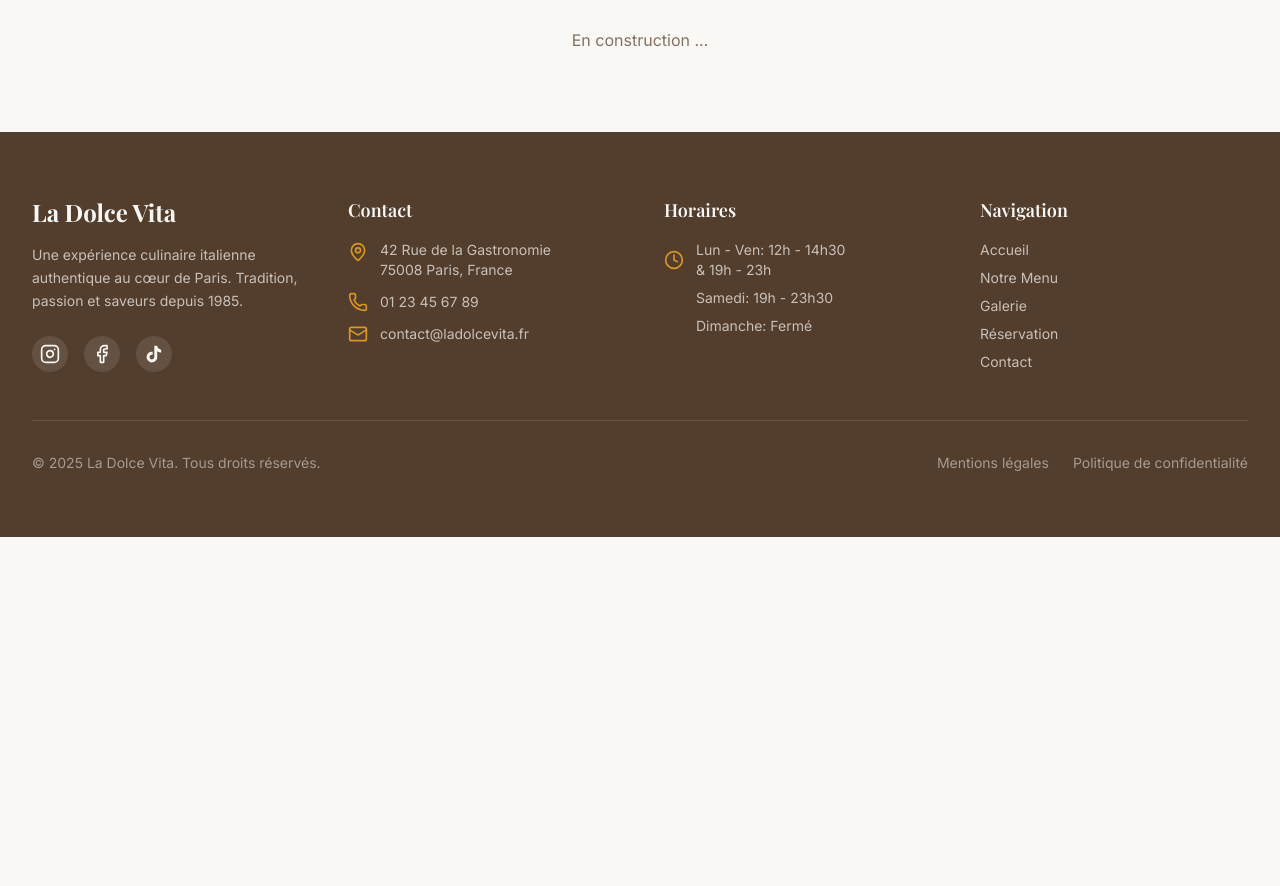
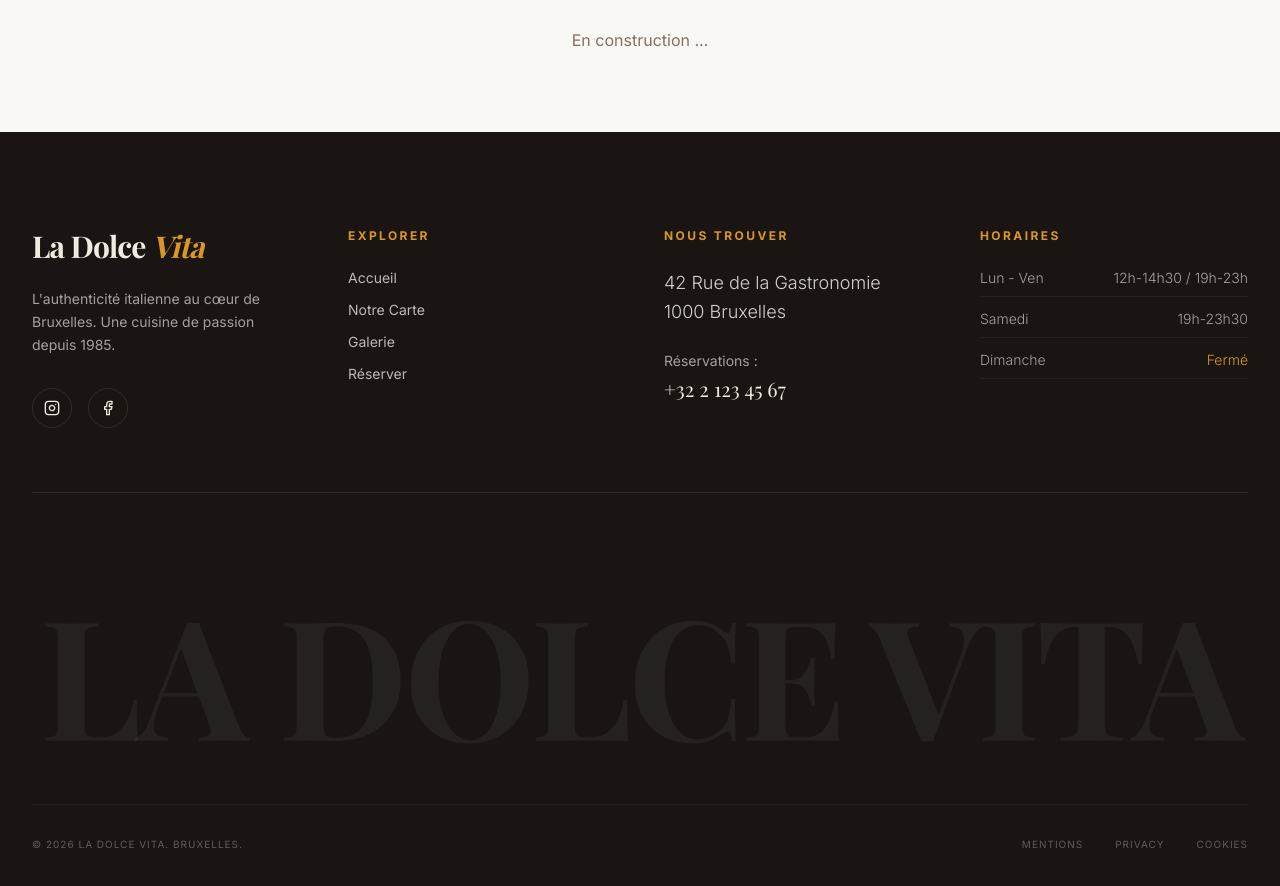
Before and after one commit to Eultype/la-dolce-vita, a Next.js app: page / in a window 1280 px wide. Shown: the part 1880-2766 px from the top of the page. Before the commit the page ends 2417 px from the top, so only its background shows below. Built offline with nearby package versions, Linux system fonts and the light colour scheme; a web font is replaced by a local one.

Commit message:
feat(footer): refonte du Footer (structure 4 colonnes équilibrées, grand titre et design luxe Gold/Noir)

```diff
--- a/src/components/layout/Footer.tsx
+++ b/src/components/layout/Footer.tsx
@@ -1,141 +1,100 @@
+"use client";
+
 // Import Next
 import Link from "next/link";
-// Import de Lucide-React
-import { MapPin, Phone, Mail, Clock, Instagram, Facebook } from "lucide-react";
+// Import de Lucide Icons
+import { Instagram, Facebook } from "lucide-react";
 
-// Composant Footer
+// Composant du Footer
 export function Footer() {
     return (
-        <footer className="bg-italian-brown text-primary-foreground">
-            <div className="container mx-auto py-16">
-                <div className="grid grid-cols-1 md:grid-cols-2 lg:grid-cols-4 gap-12">
-                    {/* Marque */}
-                    <div className="space-y-4">
-                        <h3 className="font-serif text-2xl font-bold">La Dolce Vita</h3>
-                        <p className="text-primary-foreground/70 text-sm leading-relaxed">
-                            Une expérience culinaire italienne authentique au cœur de Paris.
-                            Tradition, passion et saveurs depuis 1985.
+        <footer className="bg-[#1a1512] text-[#f0ebe0] pt-24 pb-12 overflow-hidden relative">
+            <div className="container mx-auto px-6 relative z-10">
+                {/* GRILLE PRINCIPALE - 4 COLONNES EQUILIBRÉES */}
+                <div className="grid grid-cols-1 md:grid-cols-2 lg:grid-cols-4 gap-12 mb-24 border-b border-white/10 pb-16">
+
+                    {/* Colonne 1 : Marque & Réseaux */}
+                    <div className="space-y-6">
+                        <h3 className="font-serif text-3xl font-bold tracking-tight">La Dolce <span className="italic text-italian-gold">Vita</span></h3>
+                        <p className="text-white/60 text-sm leading-relaxed max-w-xs">
+                            L'authenticité italienne au cœur de Bruxelles. Une cuisine de passion depuis 1985.
                         </p>
                         <div className="flex gap-4 pt-2">
-                            {/* Instagram */}
-                            <a
-                                href="https://instagram.com"
-                                target="_blank"
-                                rel="noopener noreferrer"
-                                className="p-2 rounded-full bg-primary-foreground/10 hover:bg-primary-foreground/20 transition-colors"
-                                aria-label="Instagram"
-                            >
-                                <Instagram className="w-5 h-5" />
+                            <a href="#" className="w-10 h-10 rounded-full border border-white/10 flex items-center justify-center hover:bg-italian-gold hover:border-italian-gold hover:text-[#1a1512] transition-all duration-300">
+                                <Instagram className="w-4 h-4" />
                             </a>
-                            {/* Facebook */}
-                            <a
-                                href="https://facebook.com"
-                                target="_blank"
-                                rel="noopener noreferrer"
-                                className="p-2 rounded-full bg-primary-foreground/10 hover:bg-primary-foreground/20 transition-colors"
-                                aria-label="Facebook"
-                            >
-                                <Facebook className="w-5 h-5" />
-                            </a>
-                            {/* TikTok */}
-                            <a
-                                href="https://tiktok.com"
-                                target="_blank"
-                                rel="noopener noreferrer"
-                                className="p-2 rounded-full bg-primary-foreground/10 hover:bg-primary-foreground/20 transition-colors"
-                                aria-label="TikTok"
-                            >
-                                <svg className="w-5 h-5" fill="currentColor" viewBox="0 0 24 24">
-                                    <path d="M19.59 6.69a4.83 4.83 0 01-3.77-4.25V2h-3.45v13.67a2.89 2.89 0 01-5.2 1.74 2.89 2.89 0 012.31-4.64 2.93 2.93 0 01.88.13V9.4a6.84 6.84 0 00-1-.05A6.33 6.33 0 005 20.1a6.34 6.34 0 0010.86-4.43v-7a8.16 8.16 0 004.77 1.52v-3.4a4.85 4.85 0 01-1-.1z"/>
-                                </svg>
+                            <a href="#" className="w-10 h-10 rounded-full border border-white/10 flex items-center justify-center hover:bg-italian-gold hover:border-italian-gold hover:text-[#1a1512] transition-all duration-300">
+                                <Facebook className="w-4 h-4" />
                             </a>
                         </div>
                     </div>
 
-                    {/* Coordonnées de contact */}
-                    <div className="space-y-4">
-                        <h4 className="font-serif text-lg font-semibold">Contact</h4>
+                    {/* Colonne 2 : Navigation */}
+                    <div className="space-y-6">
+                        <span className="text-italian-gold text-xs font-bold tracking-[0.2em] uppercase block">
+                            Explorer
+                        </span>
                         <ul className="space-y-3 text-sm">
-                            {/* Adresse */}
-                            <li className="flex items-start gap-3">
-                                <MapPin className="w-5 h-5 mt-0.5 text-accent shrink-0" />
-                                <span className="text-primary-foreground/70">
-                                    42 Rue de la Gastronomie<br />
-                                    75008 Paris, France
-                                </span>
-                            </li>
-                            {/* Téléphone */}
-                            <li className="flex items-center gap-3">
-                                <Phone className="w-5 h-5 text-accent shrink-0" />
-                                <a href="tel:+33123456789" className="text-primary-foreground/70 hover:text-primary-foreground transition-colors">
-                                    01 23 45 67 89
-                                </a>
-                            </li>
-                            {/* Email */}
-                            <li className="flex items-center gap-3">
-                                <Mail className="w-5 h-5 text-accent shrink-0" />
-                                <a href="mailto:contact@ladolcevita.fr" className="text-primary-foreground/70 hover:text-primary-foreground transition-colors">
-                                    contact@ladolcevita.fr
-                                </a>
-                            </li>
+                            <li><Link href="/" className="text-white/70 hover:text-white hover:translate-x-1 transition-all inline-block">Accueil</Link></li>
+                            <li><Link href="/menu" className="text-white/70 hover:text-white hover:translate-x-1 transition-all inline-block">Notre Carte</Link></li>
+                            <li><Link href="/galerie" className="text-white/70 hover:text-white hover:translate-x-1 transition-all inline-block">Galerie</Link></li>
+                            <li><Link href="/reservation" className="text-white/70 hover:text-white hover:translate-x-1 transition-all inline-block">Réserver</Link></li>
                         </ul>
                     </div>
 
-                    {/* Horaires */}
-                    <div className="space-y-4">
-                        <h4 className="font-serif text-lg font-semibold">Horaires</h4>
-                        <ul className="space-y-2 text-sm">
-                            <li className="flex items-center gap-3">
-                                <Clock className="w-5 h-5 text-accent shrink-0" />
-                                <div className="text-primary-foreground/70">
-                                    <p>Lun - Ven: 12h - 14h30</p>
-                                    <p>& 19h - 23h</p>
-                                </div>
-                            </li>
-                            <li className="pl-8 text-primary-foreground/70">
-                                <p>Samedi: 19h - 23h30</p>
-                            </li>
-                            <li className="pl-8 text-primary-foreground/70">
-                                <p>Dimanche: Fermé</p>
-                            </li>
-                        </ul>
+                    {/* Colonne 3 : Contact & Adresse */}
+                    <div className="space-y-6">
+                        <span className="text-italian-gold text-xs font-bold tracking-[0.2em] uppercase block">
+                            Nous trouver
+                        </span>
+                        <address className="not-italic text-lg text-white/80 leading-relaxed font-light">
+                            42 Rue de la Gastronomie<br />
+                            1000 Bruxelles
+                        </address>
+                        <div className="space-y-1">
+                            <p className="text-white/60 text-sm">Réservations :</p>
+                            <a href="tel:+3221234567" className="block text-xl font-serif hover:text-italian-gold transition-colors">
+                                +32 2 123 45 67
+                            </a>
+                        </div>
                     </div>
 
-                    {/* Navigation */}
-                    <div className="space-y-4">
-                        <h4 className="font-serif text-lg font-semibold">Navigation</h4>
-                        <ul className="space-y-2 text-sm">
-                            {[
-                                { href: "/", label: "Accueil" },
-                                { href: "/menu", label: "Notre Menu" },
-                                { href: "/galerie", label: "Galerie" },
-                                { href: "/reservation", label: "Réservation" },
-                                { href: "/contact", label: "Contact" },
-                            ].map((link) => (
-                                <li key={link.href}>
-                                    <Link
-                                        href={link.href}
-                                        className="text-primary-foreground/70 hover:text-primary-foreground transition-colors"
-                                    >
-                                        {link.label}
-                                    </Link>
-                                </li>
-                            ))}
+                    {/* Colonne 4 : Horaires */}
+                    <div className="space-y-6">
+                        <span className="text-italian-gold text-xs font-bold tracking-[0.2em] uppercase block">
+                            Horaires
+                        </span>
+                        <ul className="space-y-3 text-white/60 text-sm font-light">
+                            <li className="flex justify-between border-b border-white/5 pb-2">
+                                <span>Lun - Ven</span>
+                                <span>12h-14h30 / 19h-23h</span>
+                            </li>
+                            <li className="flex justify-between border-b border-white/5 pb-2">
+                                <span>Samedi</span>
+                                <span>19h-23h30</span>
+                            </li>
+                            <li className="flex justify-between border-b border-white/5 pb-2">
+                                <span>Dimanche</span>
+                                <span className="text-italian-gold">Fermé</span>
+                            </li>
                         </ul>
                     </div>
                 </div>
 
-                {/* Droit d'auteur / Mentions / Politique de confidentialités */}
-                <div className="mt-12 pt-8 border-t border-primary-foreground/10">
-                    <div className="flex flex-col md:flex-row justify-between items-center gap-4 text-sm text-primary-foreground/50">
-                        <p>© 2025 La Dolce Vita. Tous droits réservés.</p>
-                        <div className="flex gap-6">
-                            <Link href="/mentions-legales" className="hover:text-primary-foreground transition-colors">
-                                Mentions légales
-                            </Link>
-                            <Link href="/politique-confidentialite" className="hover:text-primary-foreground transition-colors">
-                                Politique de confidentialité
-                            </Link>
+                {/* Section Bas de page : Titre Géant & Copyright */}
+                <div className="flex flex-col items-center justify-center w-full">
+                    <div className="w-full text-center">
+                        <h2 className="font-serif text-[13vw] leading-none text-white/5 font-bold tracking-tight select-none pointer-events-none mb-12 mx-auto">
+                            LA DOLCE VITA
+                        </h2>
+                    </div>
+
+                    <div className="w-full flex flex-col md:flex-row justify-between items-center text-[10px] uppercase tracking-widest text-white/30 gap-4 border-t border-white/5 pt-8">
+                        <p>© 2026 La Dolce Vita. Bruxelles.</p>
+                        <div className="flex gap-8">
+                            <Link href="/mentions" className="hover:text-white transition-colors">Mentions</Link>
+                            <Link href="/privacy" className="hover:text-white transition-colors">Privacy</Link>
+                            <Link href="/cookies" className="hover:text-white transition-colors">Cookies</Link>
                         </div>
                     </div>
                 </div>
```
